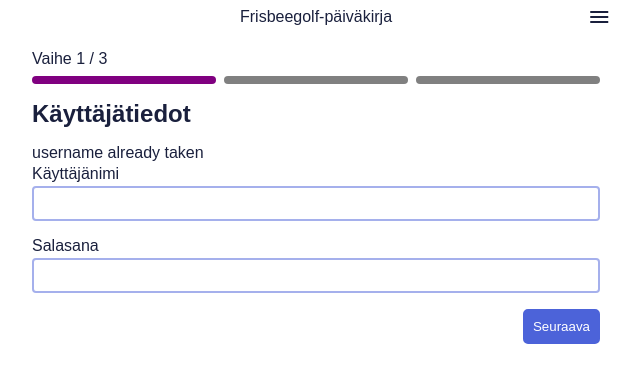
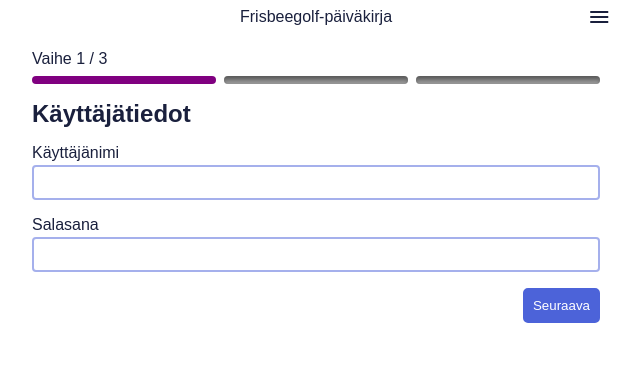
Before and after one commit to PJM178/disc-golf-tracker-quarkus, a Next.js app in the folder client/: page /dashboard/register in a window 1280 px wide. Shown: the top 382 px of the page, without its empty margins (324-964 px from the left). Built offline with nearby package versions, Linux system fonts and the light colour scheme; no server answers.

Commit message:
check username availability endpoint, use debounce hook to check username availability when typing username while registering

```diff
--- a/client/src/app/dashboard/components/RegisterForm.module.css
+++ b/client/src/app/dashboard/components/RegisterForm.module.css
@@ -11,6 +11,11 @@
   border-radius: 9999px;
 }
 
+.step-tracker--step-shadow {
+  box-shadow: inset 0 2px 4px rgba(0, 0, 0, 0.4),
+              inset 0 -2px 4px rgba(255, 255, 255, 0.3)
+}
+
 .step-tracker--container {
   display: flex;
   gap: 0.5rem;
--- a/client/src/app/dashboard/components/RegisterForm.tsx
+++ b/client/src/app/dashboard/components/RegisterForm.tsx
@@ -31,7 +31,7 @@ const StepTracker = ({ currentStep }: StepTrackerProps) => {
         {Array.from({ length: currentStep.maxStep }, (_, i) => i + 1).map((step, index) => (
           <div
             key={index}
-            className={styles["step-tracker--step"]}
+            className={`${styles["step-tracker--step"]} ${step <= currentStep.step ? "" : styles["step-tracker--step-shadow"]}`.trim()}
             style={step <= currentStep.step ? { backgroundColor: "purple" } : undefined}
           />
         ))}
@@ -44,7 +44,7 @@ const RegisterForm = () => {
   const router = useRouter();
   const [currentStep, setCurrentStep] = useState<CurrentStep>({ step: 1, maxStep: 3 });
   const [username, setUsername] = useState<string>("");
-  const { debouncedValue } = useDebounce(username, 5000);
+  const { debouncedValue } = useDebounce(username, 500);
   const [password, setPassword] = useState<string>("");
   const [firstName, setFirstName] = useState<string>("");
   const [lastName, setLastName] = useState<string>("");
@@ -52,13 +52,23 @@ const RegisterForm = () => {
 
   // Check using debounced value if the username is taken
   useEffect(() => {
-    if (Math.random() > 0.5) {
-      setUsernameTakenError("username already taken");
+    async function fetchUser() {
+      try {
+        const res = await fetch(`http://localhost:8080/users/check/${debouncedValue}`);
 
-    } else {
-      setUsernameTakenError("");
+        const data: { available: boolean } = await res.json();
 
+        if (data.available) {
+          setUsernameTakenError("");
+        } else {
+          setUsernameTakenError("Username taken");
+        }
+      } catch (err) {
+        console.log("Something went wrong: ", err);
+      }
     }
+
+    fetchUser();
   }, [debouncedValue]);
 
   const handleSubmit = async (e: React.MouseEvent<HTMLButtonElement, MouseEvent>) => {
```
Also changed, not shown: 1 other file (tests, documents, lock files or other folders).
